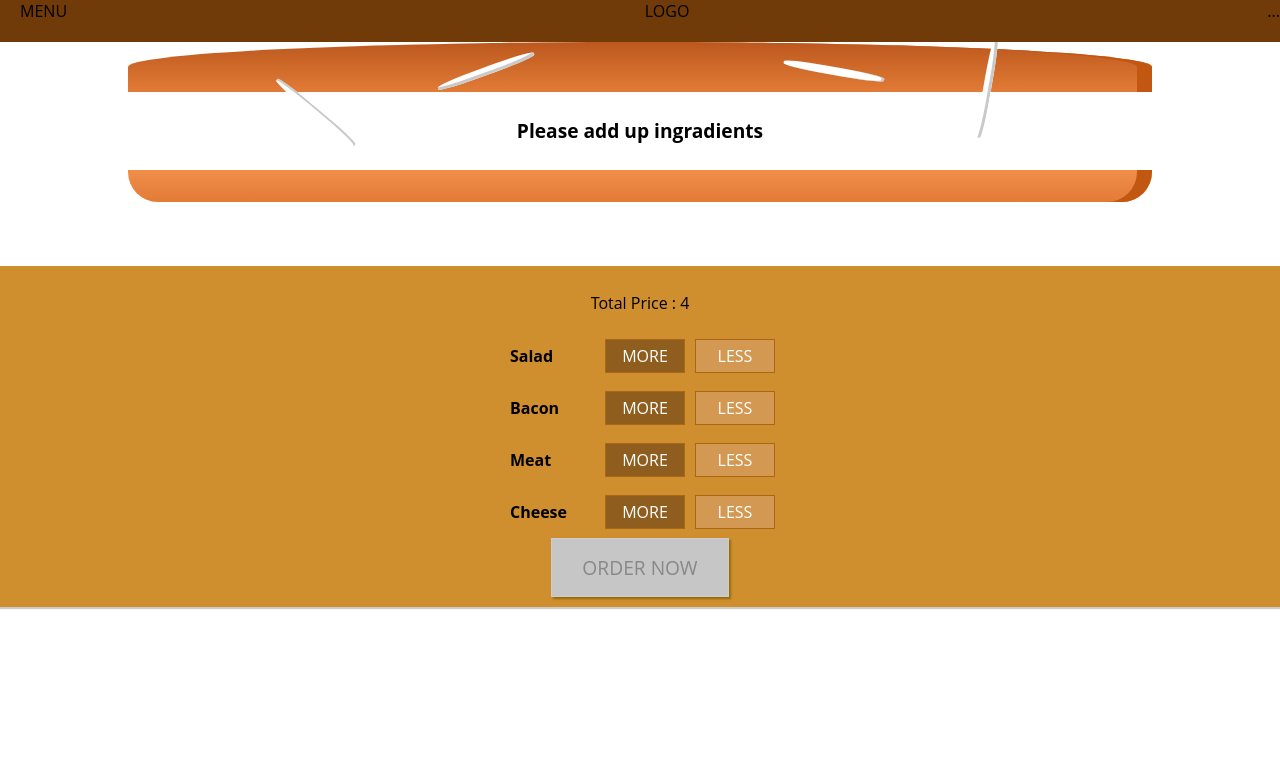
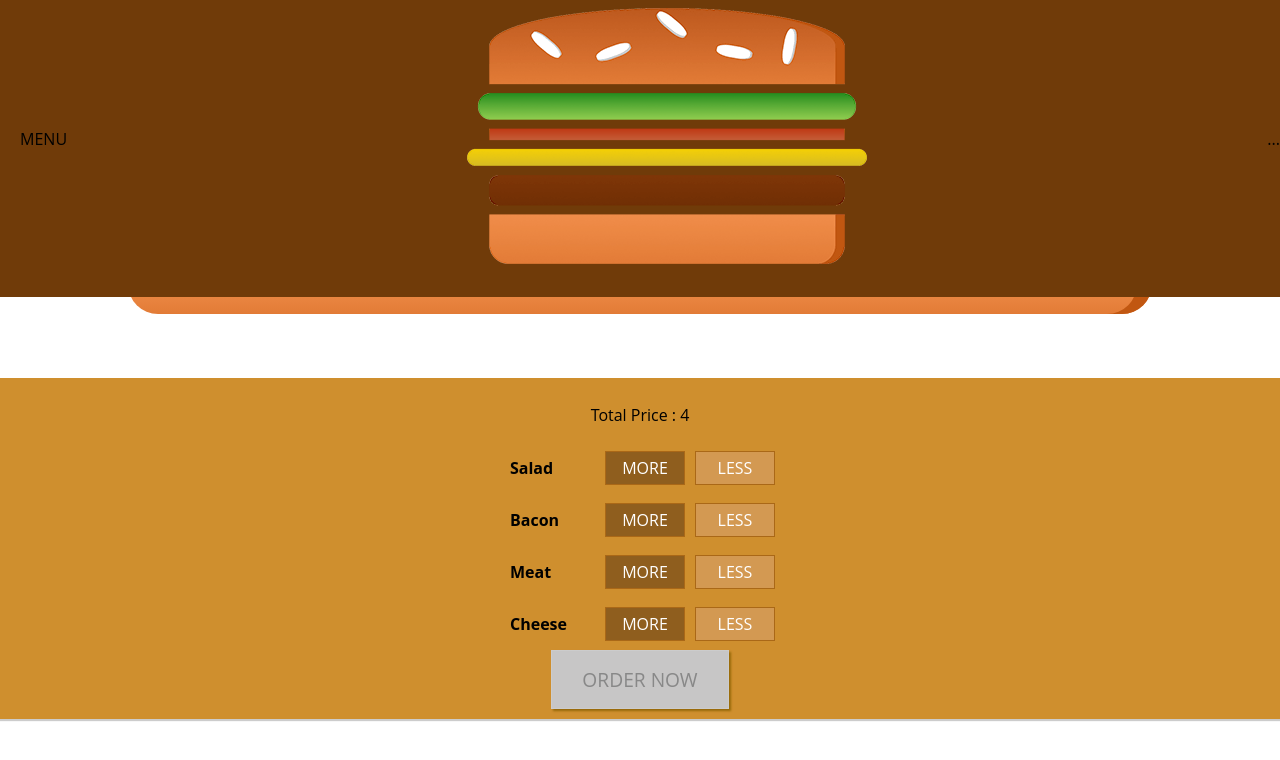
Before and after one commit to IbrahimShamma99/BurgerBuilder, a React app: page / in a window 1280 px wide. Shown: the top 760 px of the page. Built offline with nearby package versions, Linux system fonts and the light colour scheme.

Commit message:
logo added

```diff
--- a/src/components/Layout/Layout.css
+++ b/src/components/Layout/Layout.css
@@ -1,4 +1,4 @@
 .content {
-    margin-top: 16px;
-    margin-bottom: 32px;
+    margin-top: 128px;
+    margin-bottom: 128px;
 }
--- /dev/null
+++ b/src/components/Logo/Logo.css
@@ -0,0 +1,9 @@
+.Logo {
+    height: 10%;
+    padding: 8px;
+    box-sizing: border-box;
+}
+
+.Logo img {
+    height: 10%;
+}
--- /dev/null
+++ b/src/components/Logo/Logo.js
@@ -0,0 +1,12 @@
+import React from 'react';
+import LogoPicture from "../../assets/Images/27.1 burger-logo.png.png";
+import classes from './Logo.css';
+const logo = (props) => {
+    return (
+        <div className={classes.Logo}>
+            <img alt="LOGO" src={LogoPicture} />
+        </div>
+    );
+};
+
+export default logo;
--- a/src/components/Navigation/Toolbar/Toolbar.js
+++ b/src/components/Navigation/Toolbar/Toolbar.js
@@ -1,10 +1,12 @@
 import React from 'react';
 import classes from './Toolbar.css';
+import Logo from '../../Logo/Logo';
+
 const toolbar = (props) => {
     return (
         <header className={classes.Toolbar}>
             <div>MENU</div>
-            <div>LOGO</div>
+            <Logo/>
             <nav>
                 ...
             </nav>
```
Also changed, not shown: src/assets/Images/27.1 burger-logo.png.png (added).
